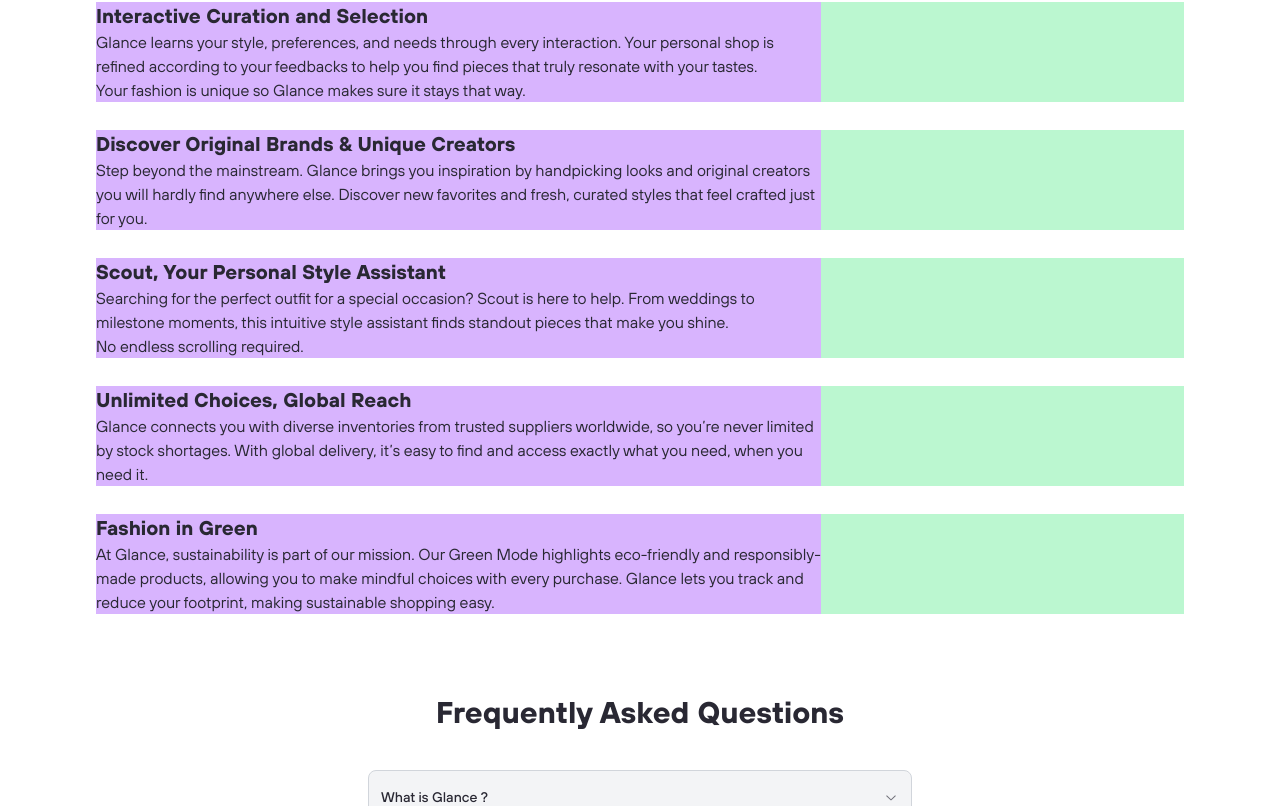
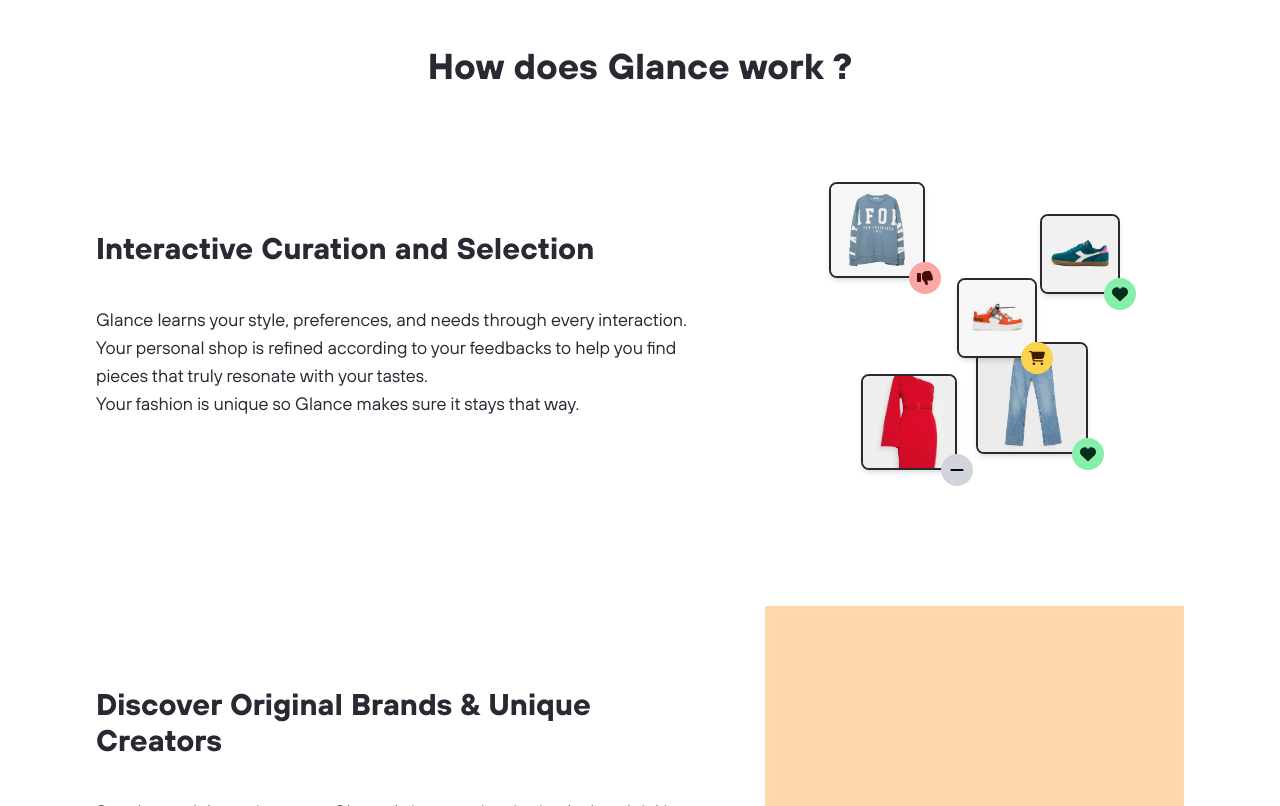
Before and after one commit to samyamine/glance_project, a Next.js app in the folder web/: page / in a window 1280 px wide. Shown: the part 1134-1940 px from the top of the page. Built offline with nearby package versions, Linux system fonts and the light colour scheme.

Commit message:
PROGRESS: landing page 'how does Glance work' section

```diff
--- a/web/app/layout.tsx
+++ b/web/app/layout.tsx
@@ -73,8 +73,11 @@ const ttHovesProTrial = localFont({
 export default function RootLayout({children}: Readonly<{ children: React.ReactNode }>) {
     return (
         <html lang="en">
+            <head>
+                <title>Glance | Your personal AI fashion shopper</title>
+            </head>
             <body className={`${ttHovesProTrial.className} text-black`}>
-                <Header />
+            <Header />
                 <div className={`w-full flex flex-col items-center px-24`}>
                     {children}
                 </div>
--- a/web/app/page.tsx
+++ b/web/app/page.tsx
@@ -4,6 +4,17 @@ import {Accordion, AccordionContent, AccordionItem, AccordionTrigger} from "@/co
 import Slider from "@/components/custom/slider";
 import {EHorizontalDirection} from "@/app/utils/enums";
 import HeroImages from "@/components/custom/heroImages";
+import Image from "next/image";
+import {
+    FaCartShopping,
+    FaCow,
+    FaEarthEurope,
+    FaHeart,
+    FaLeaf,
+    FaLocationDot,
+    FaMinus,
+    FaThumbsDown
+} from "react-icons/fa6";
 
 export default function Home() {
     return (
@@ -39,12 +50,12 @@ export default function Home() {
                     </div>
                 </div>
 
-                {/*  FIXME: What does it look like ?  */}
+                {/*  What does it look like ?  */}
                 <HeroImages />
             </section>
 
             {/*  Why should they believe it ? (company logos)  */}
-            <section className={`w-full max-w-[1440px]`}>
+            <section className={`w-full mt-10 mb-20 max-w-[1440px]`}>
                 <div className={`mb-10`}>
                     <Slider direction={EHorizontalDirection.Right} paths={[
                         "/logos/brands/kitri.png",
@@ -73,18 +84,19 @@ export default function Home() {
             {/*  Features: Technical specs of what this is  */}
             {/*  Benefits: What can these features actually do for me ? (take Tesla website as an example)  */}
             <section className={`w-full max-w-[1440px] mt-20`}>
-                <h2 className={`mb-10 text-center text-3xl font-bold`}>
+                <h2 className={`mb-10 text-center text-4xl font-bold`}>
                     How does Glance work ?
                 </h2>
 
-                <div className={`flex flex-col gap-7`}>
-                    <div className={`w-full bg-green-200`}>
+                <div className={`flex flex-col gap-10`}>
+                    {/*  Interactive Curation and Selection  */}
+                    <div className={`w-full py-10 flex gap-10`}>
                         {/*  Benefit description  */}
-                        <div className={`w-2/3 bg-purple-300`}>
-                            <h3 className={`text-xl font-bold`}>
+                        <div className={`w-3/5 pt-16`}>
+                            <h3 className={`mb-10 text-3xl font-bold`}>
                                 Interactive Curation and Selection
                             </h3>
-                            <p>
+                            <p className={`text-lg`}>
                                 Glance learns your style, preferences, and needs through every interaction. Your personal
                                 shop is
                                 refined according to your feedbacks to help you find pieces that truly resonate with your
@@ -93,17 +105,68 @@ export default function Home() {
                             </p>
                         </div>
 
-                        {/*  Illustration  */}
-                        <div className={`w-1/3 h-full bg-orange-200`}></div>
+                        {/* Illustration */}
+                        <div className="relative w-2/5 h-80">
+                            <div className={`absolute top-4 left-16`}>
+                                <div className={`w-24 h-24 relative shadow-md rounded-lg border-2 border-black flex items-center justify-center overflow-hidden`}>
+                                    <Image src={`/clothes/top_women_3.webp`} alt={`First box`} fill={true} className={`object-cover`}/>
+                                </div>
+
+                                <div className={`p-2 rounded-full absolute right-0 -translate-y-1/2 translate-x-1/2 bg-red-300`}>
+                                    <FaThumbsDown className={`text-red-950`}/>
+                                </div>
+                            </div>
+
+                            <div className={`absolute top-12 right-16`}>
+                                <div className={`w-20 h-20 relative shadow-md rounded-lg border-2 border-black flex items-center justify-center overflow-hidden`}>
+                                    <Image src={`/clothes/shoes_men_3.webp`} alt={`Second box`} fill={true} className={`object-cover`}/>
+                                </div>
+
+                                <div className={`p-2 rounded-full absolute right-0 -translate-y-1/2 translate-x-1/2 bg-green-300`}>
+                                    <FaHeart className={`text-green-950`}/>
+                                </div>
+                            </div>
+
+                            <div className={`absolute bottom-8 right-24`}>
+                                <div className={`w-28 h-28 relative shadow-md rounded-lg border-2 border-black flex items-center justify-center overflow-hidden`}>
+                                    <Image src={`/clothes/jeans_women_1.webp`} alt={`Third box`} fill={true} className={`object-cover`}/>
+                                </div>
+
+                                <div className={`p-2 rounded-full absolute right-0 -translate-y-1/2 translate-x-1/2 bg-green-300`}>
+                                    <FaHeart className={`text-green-950`}/>
+                                </div>
+                            </div>
+
+                            <div className={`absolute top-28 left-48`}>
+                                <div className={`w-20 h-20 relative shadow-md rounded-lg border-2 border-black flex items-center justify-center overflow-hidden`}>
+                                    <Image src={`/clothes/shoes_men_1.webp`} alt={`Fourth box`} fill={true} className={`object-cover`}/>
+                                </div>
+
+                                <div className={`p-2 rounded-full absolute right-0 -translate-y-1/2 translate-x-1/2 bg-amber-300`}>
+                                    <FaCartShopping className={`text-amber-950`}/>
+                                </div>
+                            </div>
+
+                            <div className={`absolute bottom-4 left-24`}>
+                                <div className={`w-24 h-24 relative shadow-md rounded-lg border-2 border-black flex items-center justify-center overflow-hidden`}>
+                                    <Image src={`/clothes/top_women_2.webp`} alt={`Fifth box`} fill={true} className={`object-cover`}/>
+                                </div>
+
+                                <div className={`p-2 rounded-full absolute right-0 -translate-y-1/2 translate-x-1/2 bg-gray-300`}>
+                                    <FaMinus className={`text-gray-950`}/>
+                                </div>
+                            </div>
+                        </div>
                     </div>
 
-                    <div className={`w-full bg-green-200`}>
+                    {/*  Discover Original Brands & Unique Creators  */}
+                    <div className={`w-full py-10 flex gap-10`}>
                         {/*  Benefit description  */}
-                        <div className={`w-2/3 bg-purple-300`}>
-                            <h3 className={`text-xl font-bold`}>
+                        <div className={`w-3/5 pt-20`}>
+                            <h3 className={`mb-10 text-3xl font-bold`}>
                                 Discover Original Brands & Unique Creators
                             </h3>
-                            <p>
+                            <p className={`text-lg`}>
                                 Step beyond the mainstream. Glance brings you inspiration by handpicking looks and
                                 original creators you will hardly find anywhere else. Discover new favorites and fresh,
                                 curated
@@ -111,35 +174,38 @@ export default function Home() {
                             </p>
                         </div>
 
-                        {/*  Illustration  */}
-                        <div className={`w-1/3 h-full bg-orange-200`}></div>
+                          {/*Illustration  */}
+                        <div className={`w-2/5 h-64 relative bg-orange-200`}></div>
                     </div>
 
-                    <div className={`w-full bg-green-200`}>
+                    {/*  Scout, Your Personal Style Assistant  */}
+                    <div className={`w-full py-10 flex gap-10`}>
                         {/*  Benefit description  */}
-                        <div className={`w-2/3 bg-purple-300`}>
-                            <h3 className={`text-xl font-bold`}>
+                        <div className={`w-3/5 pt-10`}>
+                            <h3 className={`mb-10 text-3xl font-bold`}>
                                 Scout, Your Personal Style Assistant
                             </h3>
-                            <p>
+                            <p className={`text-lg`}>
                                 Searching for the perfect outfit for a special occasion? Scout is here to help. From
                                 weddings to
-                                milestone moments, this intuitive style assistant finds standout pieces that make you shine.<br/>
+                                milestone moments, this intuitive style assistant finds standout pieces that make you
+                                shine.<br/>
                                 No endless scrolling required.
                             </p>
                         </div>
 
                         {/*  Illustration  */}
-                        <div className={`w-1/3 h-full bg-orange-200`}></div>
+                        <div className={`w-2/5 h-full bg-orange-200`}></div>
                     </div>
 
-                    <div className={`w-full bg-green-200`}>
+                    {/*  Unlimited Choices, Global Reach  */}
+                    <div className={`w-full py-10 flex gap-10`}>
                         {/*  Benefit description  */}
-                        <div className={`w-2/3 bg-purple-300`}>
-                            <h3 className={`text-xl font-bold`}>
+                        <div className={`w-3/5 pt-10`}>
+                            <h3 className={`mb-10 text-3xl font-bold`}>
                                 Unlimited Choices, Global Reach
                             </h3>
-                            <p>
+                            <p className={`text-lg`}>
                                 Glance connects you with diverse inventories from trusted suppliers worldwide, so you’re
                                 never
                                 limited by stock shortages. With global delivery, it’s easy to find and access exactly what
@@ -149,33 +215,104 @@ export default function Home() {
                         </div>
 
                         {/*  Illustration  */}
-                        <div className={`w-1/3 h-full bg-orange-200`}></div>
+                        <div className={`w-2/5 h-full bg-orange-200`}>
+                            {/*Planète avec plein de routes de livraison*/}
+                        </div>
                     </div>
 
-                    <div className={`w-full bg-green-200`}>
+                    {/*  Fashion in Green  */}
+                    <div className={`w-full pl-10 pr-5 py-5 flex gap-10 bg-green-300 rounded-xl border-2 border-green-950`}>
                         {/*  Benefit description  */}
-                        <div className={`w-2/3 bg-purple-300`}>
-                            <h3 className={`text-xl font-bold`}>
-                                Fashion in Green
+                        <div className={`w-3/5 pt-10`}>
+                            <div className={`mb-5 flex items-center gap-5`}>
+                                <div className={`w-16 h-8 p-1 relative rounded-full bg-green-950`}>
+                                    <div className={`w-6 h-6 absolute right-1 rounded-full bg-white`}></div>
+                                </div>
+                            </div>
+
+                            <h3 className={`mb-10 flex items-center gap-4 text-3xl font-bold text-green-950`}>
+                                <FaEarthEurope /> Fashion in Green
                             </h3>
-                            <p>
+                            <p className={`text-lg text-green-950`}>
                                 At Glance, sustainability is part of our mission. Our Green Mode highlights eco-friendly and
                                 responsibly-made products, allowing you to make mindful choices with every purchase. Glance
-                                lets
-                                you track and reduce your footprint, making sustainable shopping easy.
+                                lets you track and reduce your footprint, making sustainable shopping easy.
                             </p>
                         </div>
 
                         {/*  Illustration  */}
-                        <div className={`w-1/3 h-full bg-orange-200`}></div>
+                        <div className={`w-2/5 h-full px-4 py-2 rounded-lg shadow-xl  bg-white`}>
+                            {/*  Header: Critères éco-responsables  */}
+                            <div className={`w-full py-3 mb-3`}>
+                                <p className={`font-bold mb-1`}>
+                                    Eco-Responsible Criteria
+                                </p>
+
+                                <div className={`flex gap-3`}>
+                                    <p className={`flex items-center gap-2 text-sm`}>
+                                        <FaLeaf className={`text-green-800`} />
+                                        100% Eco-Friendly Materials
+                                    </p>
+                                    |
+                                    <p className={`flex items-center gap-2 text-sm`}>
+                                        <FaCow className={`text-green-800`} />
+                                        Vegan
+                                    </p>
+                                    |
+                                    <p className={`flex items-center gap-2 text-sm`}>
+                                        <FaLocationDot className={`text-green-800`} />
+                                        Made in Portugal
+                                    </p>
+                                </div>
+                            </div>
+
+                            {/*  Image, Origine, Labels, Labels  */}
+                            <div className={`pb-3 flex gap-3`}>
+                                {/*  Image  */}
+                                <div className={`w-48 h-48 relative bg-white rounded-lg overflow-hidden`}>
+                                    <Image src={`/clothes/top_men_4.webp`} alt={`Apparel picture`} fill={true} className={`object-cover`}/>
+                                </div>
+
+                                {/*  Origine, Labels, Labels  */}
+                                <div className={`w-full px-5 pb-1 flex flex-col justify-between`}>
+                                    <div>
+                                        <p className={`font-bold mb-1`}>
+                                            Composition
+                                        </p>
+                                        <ul className={`ml-5 list-disc text-sm`}>
+                                            <li>
+                                                100% Organic Cotton
+                                            </li>
+                                        </ul>
+                                    </div>
+
+                                    <div>
+                                        <p className={`font-bold mb-1`}>
+                                            Labels
+                                        </p>
+                                        <ul className={`ml-5 list-disc text-sm`}>
+                                            <li>
+                                                Standard 100 by OEKO-TEX &reg;
+                                            </li>
+                                            <li>
+                                                Peta
+                                            </li>
+                                        </ul>
+                                    </div>
+
+                                    <p className={`text-xs`}>
+                                        This product was made in a workshop in Portugal that complies with our <span className={`underline cursor-pointer`}>ethical charter</span>
+                                    </p>
+                                </div>
+                            </div>
+                        </div>
                     </div>
                 </div>
-
             </section>
 
             {/*  FAQ  */}
-            <section className={`w-full max-w-[1440px] mt-20`}>
-                <h2 className={`mb-10 text-center text-3xl font-bold`}>
+            <section className={`w-full max-w-[1440px] mt-40`}>
+                <h2 className={`mb-20 text-center text-4xl font-bold`}>
                     Frequently Asked Questions
                 </h2>
 
@@ -191,7 +328,7 @@ export default function Home() {
                             </AccordionContent>
                         </AccordionItem>
                         <AccordionItem value="item-2">
-                            <AccordionTrigger>How does Glance work ?</AccordionTrigger>
+                            <AccordionTrigger>How does it make recommendations ?</AccordionTrigger>
                             <AccordionContent>
                                 Glance tailors recommendations to your personal style by learning from your interactions
                                 with fashion items. Whether you like, dislike, add to your wishlist, or make a purchase,
@@ -249,7 +386,7 @@ export default function Home() {
                 <div className={`w-72 h-72 absolute right-[20%] bg-second mix-blend-multiply filter blur-2xl rounded-full animate-blur-right`}></div>
 
                 <div className={`relative top-1/2 -translate-y-1/2`}>
-                    <h2 className={`mb-10 text-center text-3xl font-bold`}>
+                    <h2 className={`mb-10 text-center text-4xl font-bold`}>
                         Ready to Transform Your Shopping Experience ?
                     </h2>
 
```
